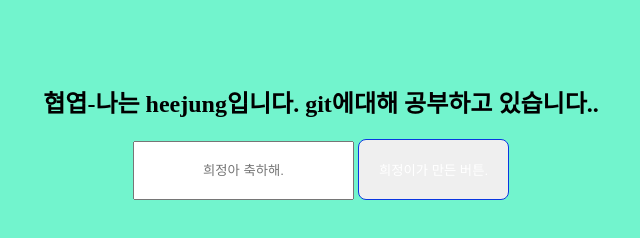
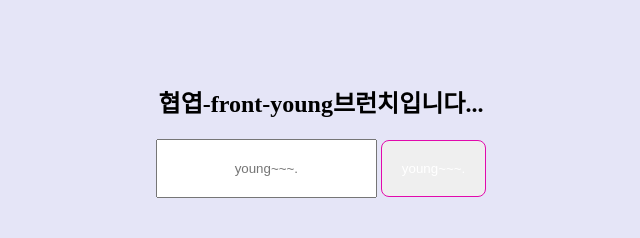
Before and after one commit to frontend-with/developer, a plain HTML site: page index.html in a window 1280 px wide. Shown: the whole page, without its empty margins (319-959 px from the left). Drawn offline with Linux system fonts and the light colour scheme.

Commit message:
young처음올림

```diff
--- a/css/style.css
+++ b/css/style.css
@@ -1,16 +1,17 @@
 body {
+  /* young~~~~~ */
   width: 70%;
   padding-top: 5%;
   text-align: center;
   margin: 0 auto;
-  background-color: rgb(114, 244, 205);
+  background-color: rgb(229, 229, 247);
 }
 
 button {
   padding: 20px;
   border-radius: 8px;
   text-decoration: none;
-  border: 1px solid rgb(10, 54, 226);
+  border: 1px solid rgb(226, 10, 172);
   color: #fff;
 }
 input {
--- a/index.html
+++ b/index.html
@@ -1,5 +1,6 @@
 <!DOCTYPE html>
 <html lang="en">
+  <!-- youong~~~~~~~branch.. -->
   <head>
     <meta charset="UTF-8" />
     <meta name="viewport" content="width=device-width, initial-scale=1.0" />
@@ -7,10 +8,10 @@
     <link rel="stylesheet" href="css/style.css" />
   </head>
   <body>
-    <h2>협엽-나는 heejung입니다. git에대해 공부하고 있습니다..</h2>
+    <h2>협엽-front-young브런치입니다...</h2>
     <form action="">
-      <input type="text" placeholder="희정아 축하해." />
-      <button>희정이가 만든 버튼.</button>
+      <input type="text" placeholder="young~~~." />
+      <button>young~~~.</button>
     </form>
   </body>
 </html>
```
